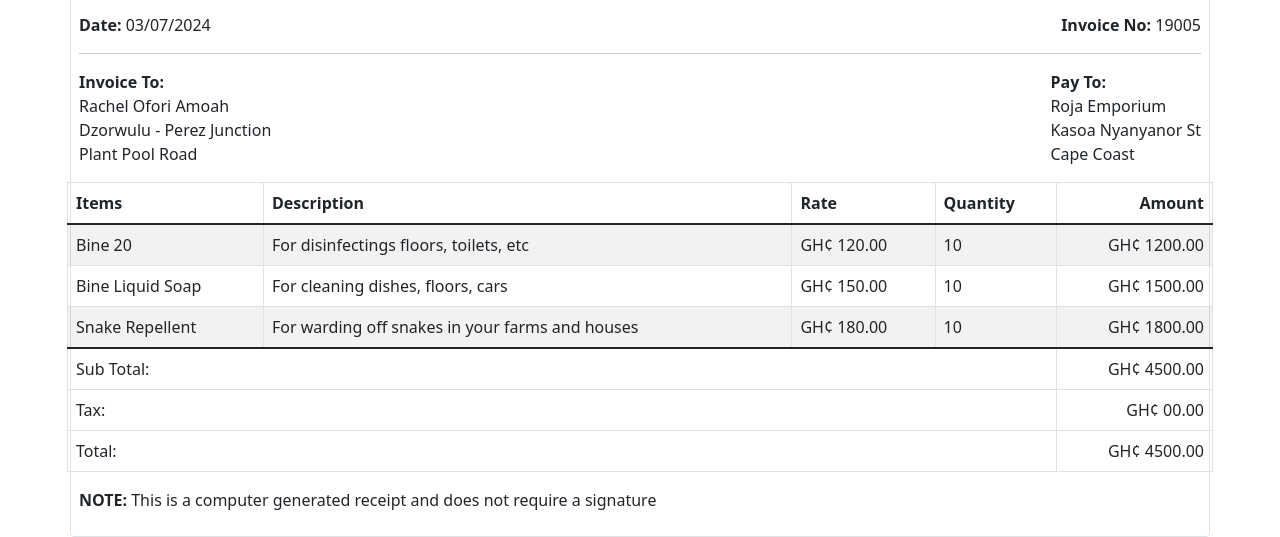
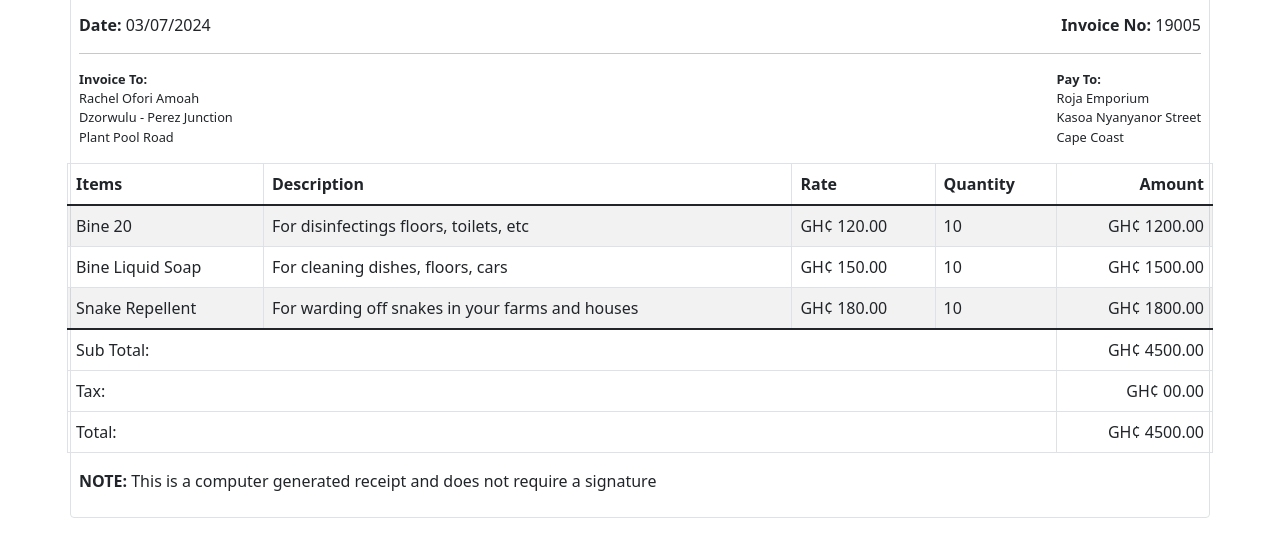
Before and after one commit to Dev-Henry/InvoiceApplication, a plain HTML site: page index.html in a window 1280 px wide. Shown: the part 288-825 px from the top of the page. Drawn offline with nearby package versions, Linux system fonts and the light colour scheme.

Commit message:
added styling for reducing "address" on smaller screens

```diff
--- a/css/site.css
+++ b/css/site.css
@@ -0,0 +1,4 @@
+.address {
+    font-size: .8rem;
+
+}
--- a/index.html
+++ b/index.html
@@ -42,7 +42,7 @@
         <hr>
         <div class="row row-cols-md-2">
             <div class="col-6 d-flex justify-content-start">
-                <div>
+                <div class="address">
                     <strong>Invoice To:</strong><br>
                     <address>
                         Rachel Ofori Amoah <br>
@@ -52,11 +52,11 @@
                 </div>
             </div>
             <div class="col-6 d-flex justify-content-end">
-                <div>
+                <div class="address">
                     <strong>Pay To:</strong>
                     <address>
                         Roja Emporium <br>
-                        Kasoa Nyanyanor St<br>
+                        Kasoa Nyanyanor Street<br>
                         Cape Coast
                     </address>
                 </div>
```
